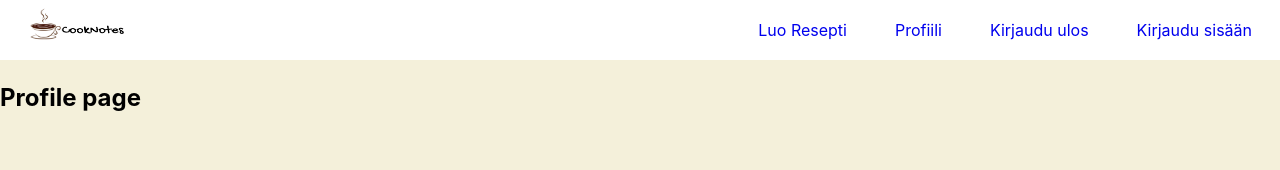
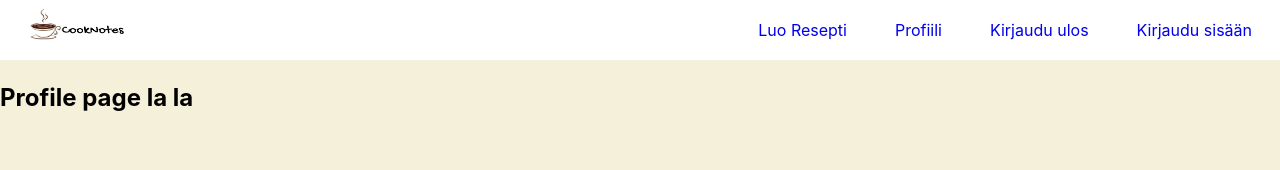
Before and after one commit to emintt/react-recipe-sharing-project, a React (Vite) app: page /profile in a window 1280 px wide. Shown: the top 170 px of the page. Built offline with nearby package versions, Linux system fonts and the light colour scheme.

Commit message:
[Layout] handle autologin if there is a user

```diff
--- a/src/views/Layout.tsx
+++ b/src/views/Layout.tsx
@@ -1,6 +1,12 @@
 import { Link, Outlet } from "react-router-dom";
+import { useUserContext } from "../hooks/contextHooks";
 
 const Layout = () => {
+  const {user, handleAutoLogin} = useUserContext();
+  // check if there is a valid token when the app is load
+  if (!user) {
+    handleAutoLogin();
+  }
   return (
     <>
       <header>
--- a/src/views/Profile.tsx
+++ b/src/views/Profile.tsx
@@ -1,5 +1,22 @@
+import { useUserContext } from "../hooks/contextHooks";
+
 const Profile = () => {
-  return <h2>Profile page</h2>
+  // user on tallennettu contextiin, haetaan vaan user state
+  const {user} = useUserContext();
+  console.log('user', user);
+  return (
+    <>
+      <h2>Profile page la la</h2>
+      {user && (
+        <>
+          <p>Username: {user.username}</p>
+          <p>Email: {user.email}</p>
+          <p>Created: {new Date(user.created_at).toLocaleDateString('fi-FI')}</p>
+        </>
+      )}
+    </>
+
+  );
 }
 
 export default Profile;
```
